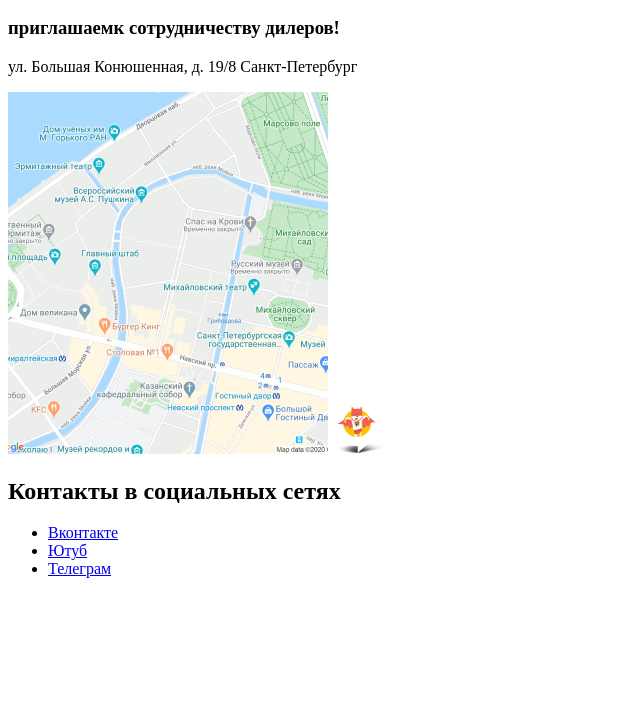
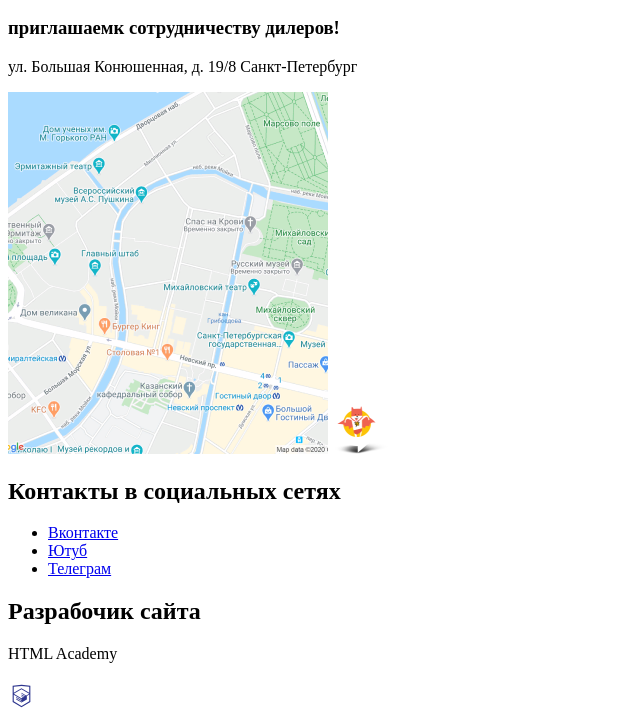
Before and after one commit to htmlacademy-adaptive/2021361-cat-energy-29, a website: page source/index.html in a window 1280 px wide. Shown: the part 1734-2459 px from the top of the page, without its empty margins (0-640 px from the left). Before the commit the page ends 2328 px from the top, so only its background shows below. Drawn offline with Linux system fonts and the light colour scheme.

Commit message:
Добавит секцию разработчика сайта в подвал на главную страницу

```diff
--- a/source/index.html
+++ b/source/index.html
@@ -201,6 +201,16 @@
           </li>
         </ul>
       </section>
+      <section class="developer">
+        <h2>Разрабочик сайта</h2>
+        <p>HTML Academy</p>
+        <img
+          src="./img/htmlacademy.svg"
+          width="27"
+          height="34"
+          alt="HTML Academy - разработчик сайта."
+        />
+      </section>
     </footer>
   </body>
 </html>
```
